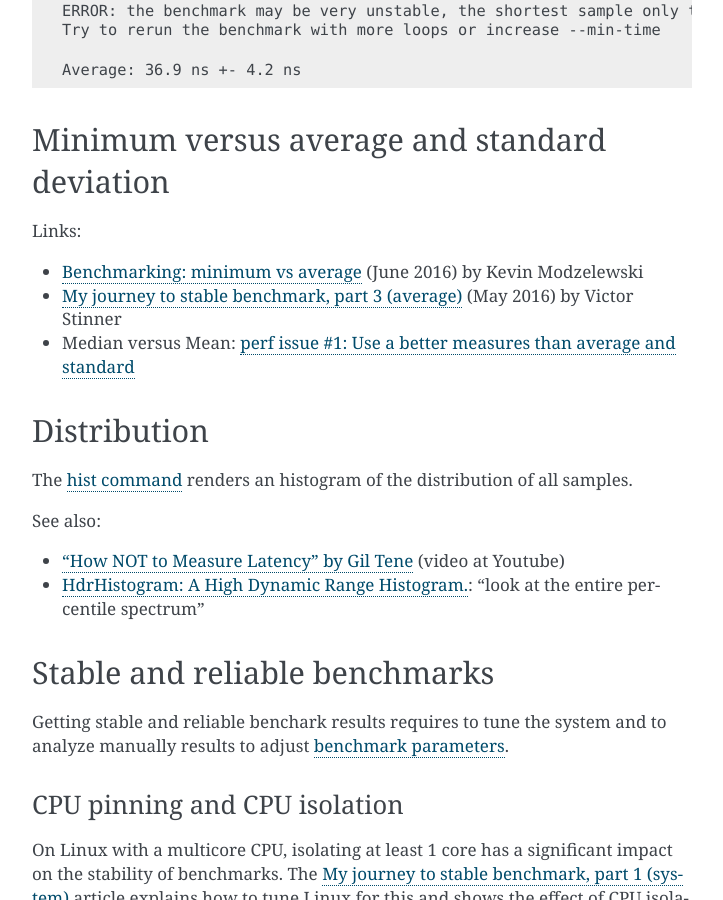
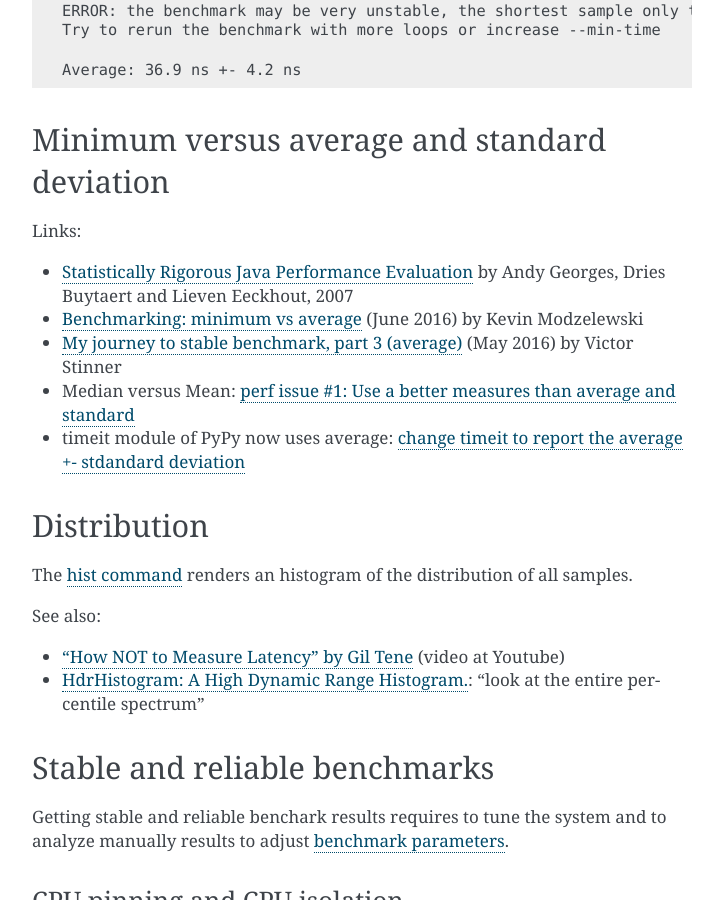
Before and after one commit to psf/pyperf, a Sphinx documentation site: the page built from doc/perf.rst, in a window 1280 px wide and 900 px high, scrolled down 1672 px. Shown: the whole window, without its empty margins (388-1111 px from the left). Built offline with Sphinx 7.4.7, drawn with Linux system fonts in a browser that asks for light colours.

Commit message:
doc: add more links on min vs average

```diff
--- a/doc/perf.rst
+++ b/doc/perf.rst
@@ -90,6 +90,9 @@ Minimum versus average and standard deviation
 
 Links:
 
+* `Statistically Rigorous Java Performance Evaluation
+  <http://buytaert.net/statistically-rigorous-java-performance-evaluation>`_
+  by Andy Georges, Dries Buytaert and Lieven Eeckhout, 2007
 * `Benchmarking: minimum vs average
   <http://blog.kevmod.com/2016/06/benchmarking-minimum-vs-average/>`_
   (June 2016) by Kevin Modzelewski
@@ -98,6 +101,9 @@ Links:
   (May 2016) by Victor Stinner
 * Median versus Mean: `perf issue #1: Use a better measures than average and
   standard <https://github.com/haypo/perf/issues/1>`_
+* timeit module of PyPy now uses average:
+  `change timeit to report the average +- stdandard deviation
+  <https://bitbucket.org/pypy/pypy/commits/fb6bb835369e>`_
 
 
 Distribution
```
